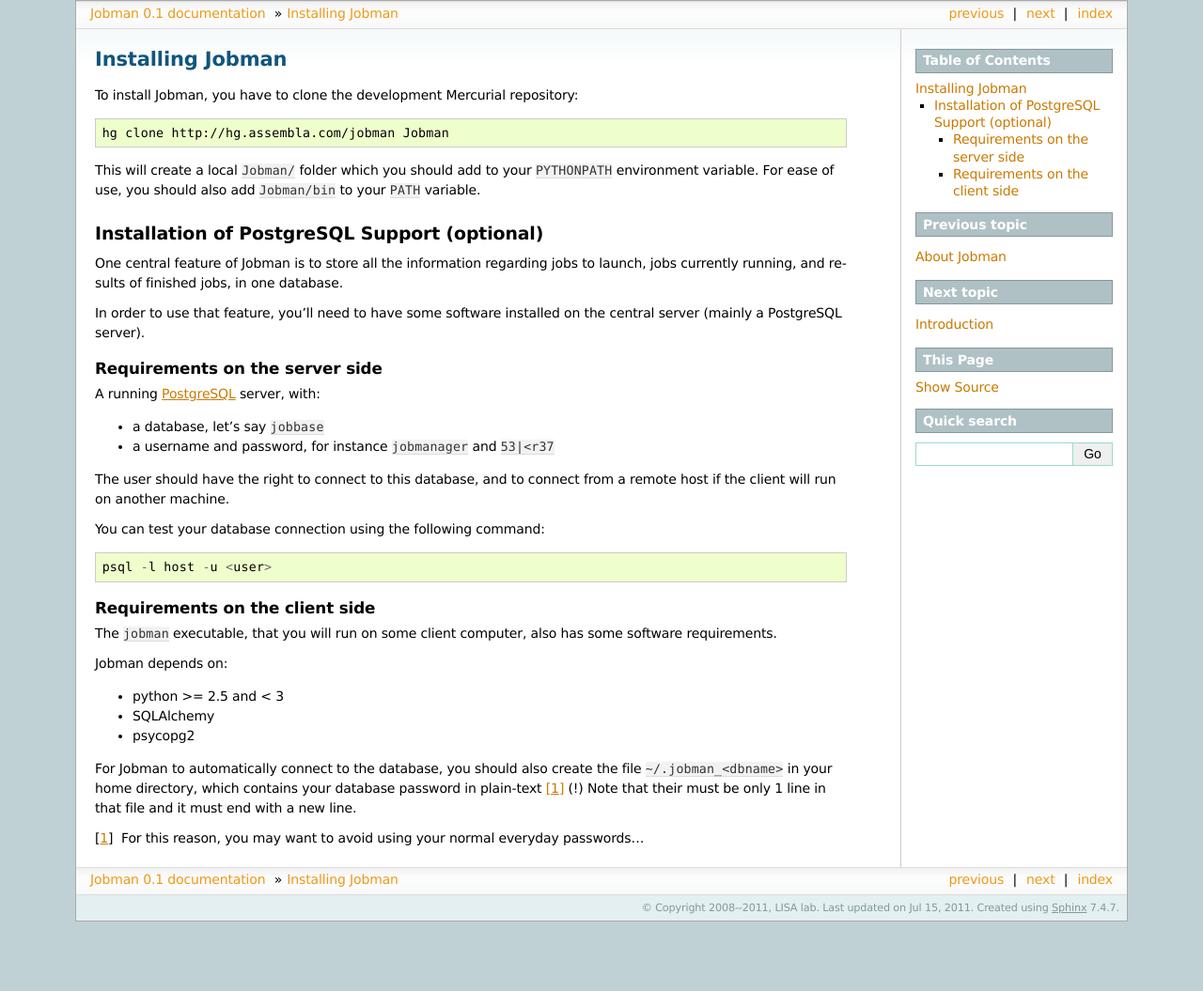
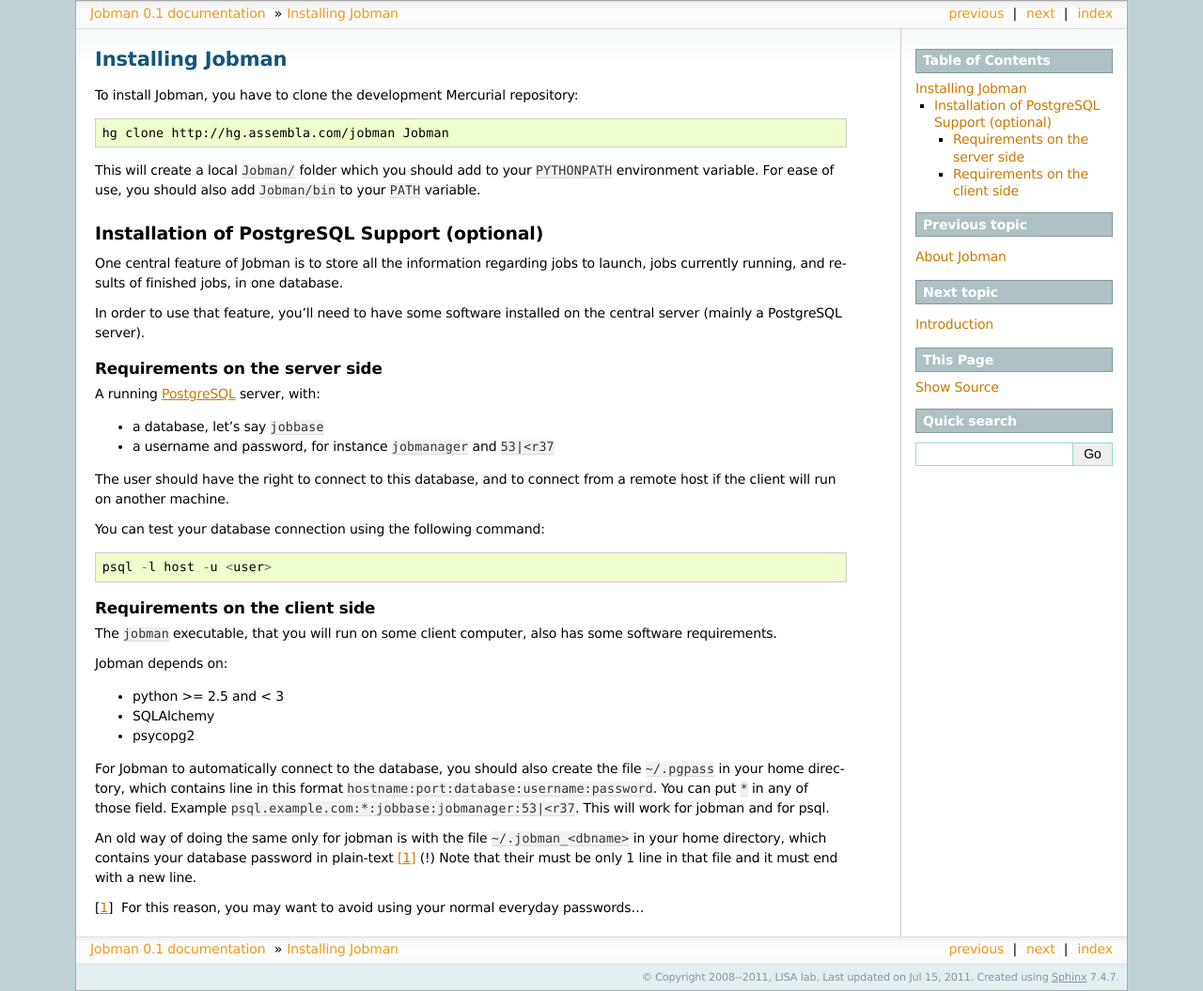
Before and after one commit to crmne/jobman, a Sphinx documentation site: the page built from doc/install.txt, in a window 1280 px wide. Shown: the whole page at 94% size. Built offline with Sphinx 7.4.7, drawn with Linux system fonts in a browser that asks for light colours; formulas are drawn with MathJax 3; before the commit the page ends 981 px from its top, so only the background shows below that.

Commit message:
Updated Jobman doc to tell about .pgpass

```diff
--- a/doc/install.txt
+++ b/doc/install.txt
@@ -52,9 +52,17 @@
 * SQLAlchemy
 * psycopg2
 
-For Jobman to automatically connect to the database, you should also create
-the file ``~/.jobman_<dbname>`` in your home directory, which contains your
-database password in plain-text [1]_ (!)  Note that their must be only 1 line in that file and it must end with a new line.
+For Jobman to automatically connect to the database, you should also
+create the file ``~/.pgpass`` in your home directory, which contains
+line in this format ``hostname:port:database:username:password``. You
+can put ``*`` in any of those field. Example
+``psql.example.com:*:jobbase:jobmanager:53|<r37``. This will work for
+jobman and for psql.
+
+An old way of doing the same only for jobman is with the file
+``~/.jobman_<dbname>`` in your home directory, which contains your
+database password in plain-text [1]_ (!)  Note that their must be only
+1 line in that file and it must end with a new line.
 
 .. [1] For this reason, you may want to avoid using your normal everyday passwords...
 
--- a/doc/mlp_jobman.txt
+++ b/doc/mlp_jobman.txt
@@ -97,7 +97,7 @@
 will
 
  * read in the configuration stored in mlp_jobman.conf
- * create the table mlp_dumi in database ift6266h10_sandbox_db on gershwin (using the account ift6266h10 and the password stored in ~/.jobman_ift6266h10_sandbox_db)
+ * create the table mlp_dumi in database ift6266h10_sandbox_db on gershwin (using the account ift6266h10 and the password stored in ~/.pgpass)
  * populate the table with the values inferred from mlp_jobman.conf
  * "schedule" mlp_jobman.experiment to run with these values
 
```
